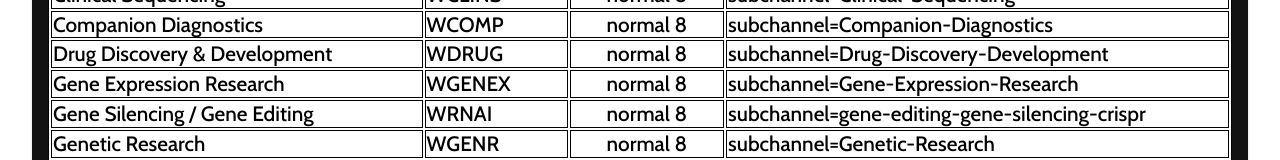
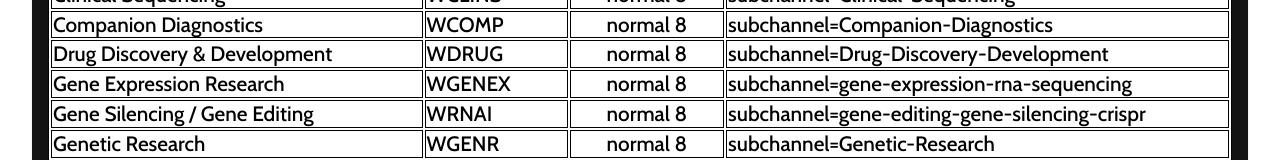
Before and after one commit to Danteie/gwtools_v2, a React (Create React App) app: page /#/naming in a window 1280 px wide. Shown: the part 406-566 px from the top of the page. Built offline with nearby package versions, Linux system fonts and the light colour scheme.

Commit message:
novi tarageting

```diff
--- a/src/component/Content/Naming/Naming.js
+++ b/src/component/Content/Naming/Naming.js
@@ -69,7 +69,7 @@ class Naming extends Component{
                         <td>Gene Expression Research</td>
                         <td>WGENEX</td>
                         <td>normal 8</td>
-                        <td>subchannel=Gene-Expression-Research</td>
+                        <td>subchannel=gene-expression-rna-sequencing</td>
                     </tr>
                     <tr>
                         <td>Gene Silencing / Gene Editing</td>
```
